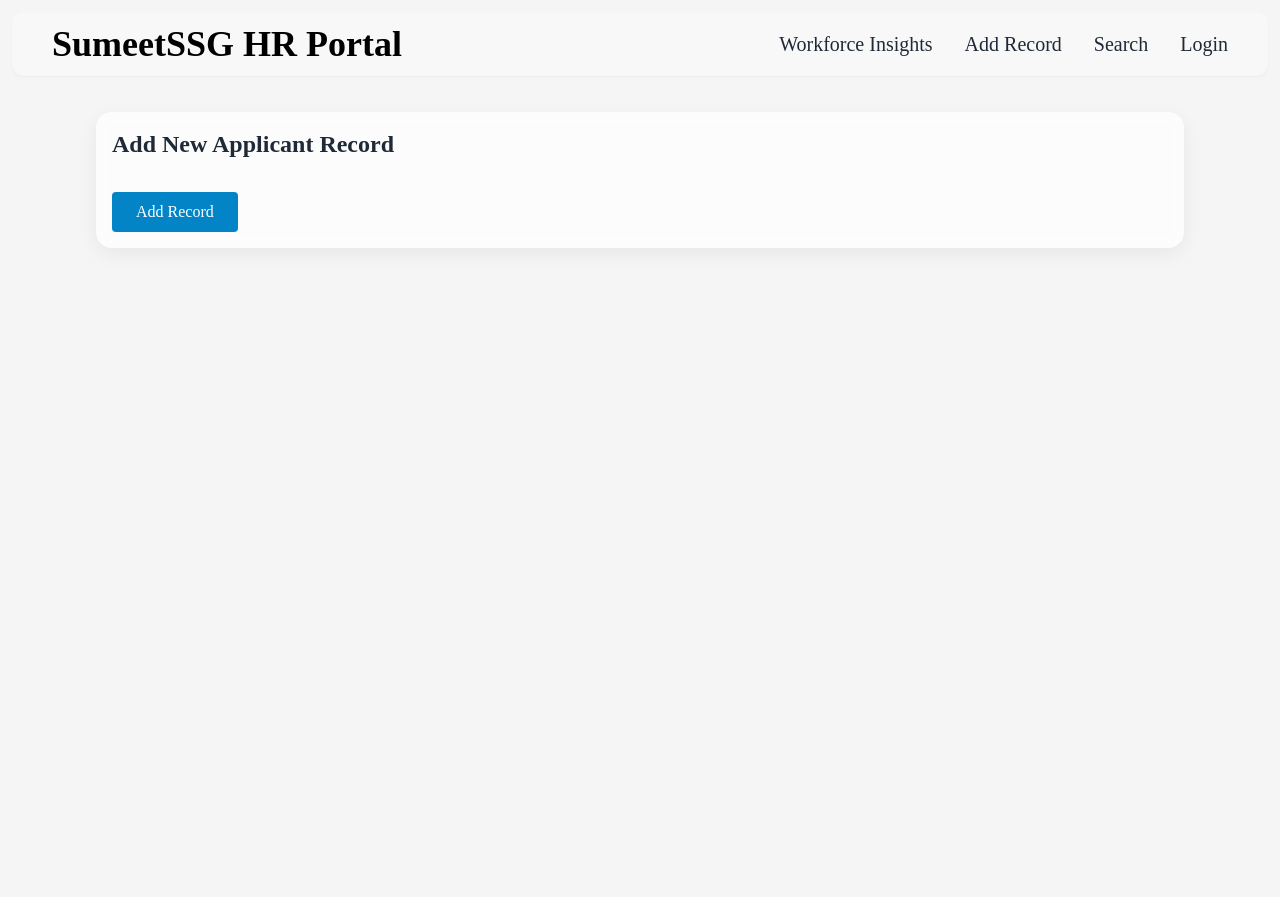
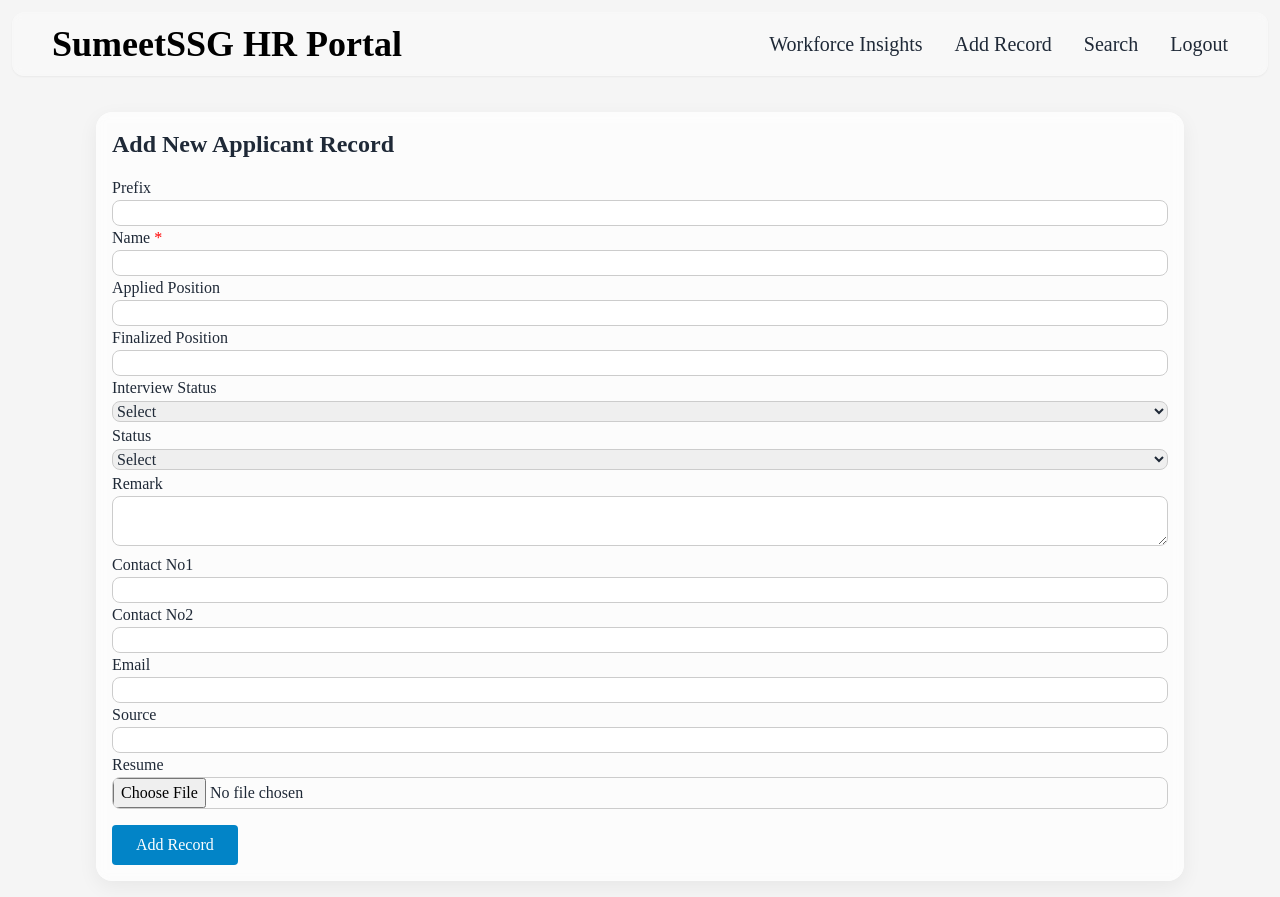
Before and after one commit to Rajkadam7927/My_Website, a Flask app: page /add_record in a window 1280 px wide. Before the commit the page ends 232 px from the top, so only its background shows below. Run offline with Flask 3, Linux system fonts and the light colour scheme; the visitor is signed in with stand-in values (Sample User, id 1); some libraries are stand-ins or nearby versions.

Commit message:
Update Add_Record.html

```diff
--- a/templates/Add_Record.html
+++ b/templates/Add_Record.html
@@ -22,7 +22,7 @@
       <li><a href="{{ url_for('workforce') }}" class="hover:text-red-600">Workforce Insights</a></li>
       <li><a href="{{ url_for('add_record') }}" class="hover:text-red-600">Add Record</a></li>
       <li><a href="{{ url_for('search') }}" class="hover:text-red-600">Search</a></li>
-      <li><a href="{{ url_for('login') }}" class="hover:text-red-600">Login</a></li>
+      <li><a href="{{ url_for('logout') }}" class="hover:text-red-600">Logout</a></li>
     </ul>
   </nav>
 
@@ -30,9 +30,54 @@
   <div class="max-w-6xl mx-auto pt-28 px-4 sm:px-6 lg:px-8">
     <div class="card">
       <h2 class="text-2xl font-bold mb-4">Add New Applicant Record</h2>
-      <form id="addRecordForm">
+      <form id="addRecordForm" method="POST" enctype="multipart/form-data">
 
-        <!-- (form fields same as before, omitted for brevity) -->
+        <!-- Example fields (add all required by backend) -->
+        <label>Prefix</label>
+        <input type="text" name="prefix">
+
+        <label>Name <span class="mandatory">*</span></label>
+        <input type="text" name="name" required>
+
+        <label>Applied Position</label>
+        <input type="text" name="applied_position">
+
+        <label>Finalized Position</label>
+        <input type="text" name="finalized_position">
+
+        <label>Interview Status</label>
+        <select name="interview_status" id="interview_status">
+          <option value="">Select</option>
+          <option value="Scheduled">Scheduled</option>
+          <option value="Cleared">Cleared</option>
+          <option value="Rejected">Rejected</option>
+        </select>
+
+        <label>Status</label>
+        <select name="status" id="status">
+          <option value="">Select</option>
+          <option value="Counter Offer">Counter Offer</option>
+          <option value="Hired">Hired</option>
+          <option value="Rejected">Rejected</option>
+        </select>
+
+        <label>Remark <span id="remarkMandatory" class="mandatory hidden">* Required</span></label>
+        <textarea name="remark" id="remark"></textarea>
+
+        <label>Contact No1</label>
+        <input type="text" name="contact_no1" id="contact_no1" maxlength="10">
+
+        <label>Contact No2</label>
+        <input type="text" name="contact_no2" id="contact_no2" maxlength="10">
+
+        <label>Email</label>
+        <input type="email" name="email">
+
+        <label>Source</label>
+        <input type="text" name="source">
+
+        <label>Resume</label>
+        <input type="file" name="resume_path">
 
         <button type="submit" class="px-6 py-2 bg-sky-600 text-white rounded mt-4">Add Record</button>
       </form>
@@ -72,9 +117,13 @@
       method:"POST",
       body:formData
     }).then(res=>res.json()).then(r=>{
-      alert("Record added successfully!");
-      form.reset();
-      remarkMandatory.classList.add('hidden');
+      if(r.success){
+        alert(r.message || "Record added successfully!");
+        form.reset();
+        remarkMandatory.classList.add('hidden');
+      } else {
+        alert("Error: " + (r.message || "Failed to add record"));
+      }
     }).catch(err=>alert("Error adding record"));
   });
 </script>
```
